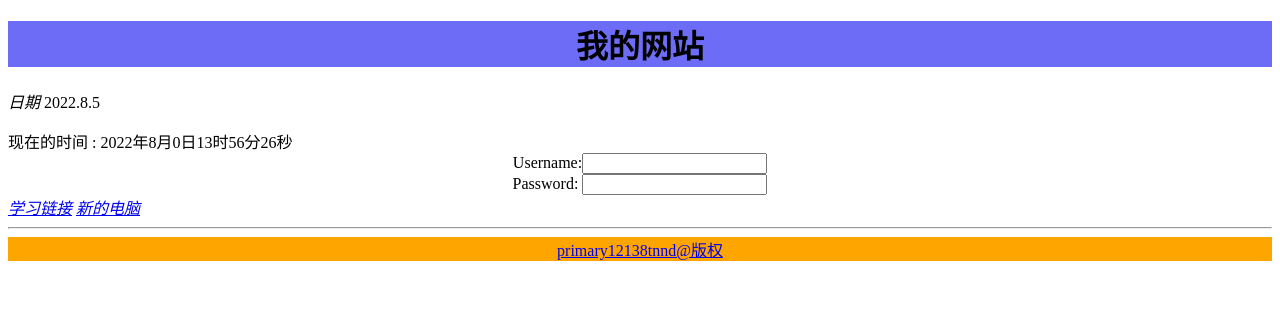
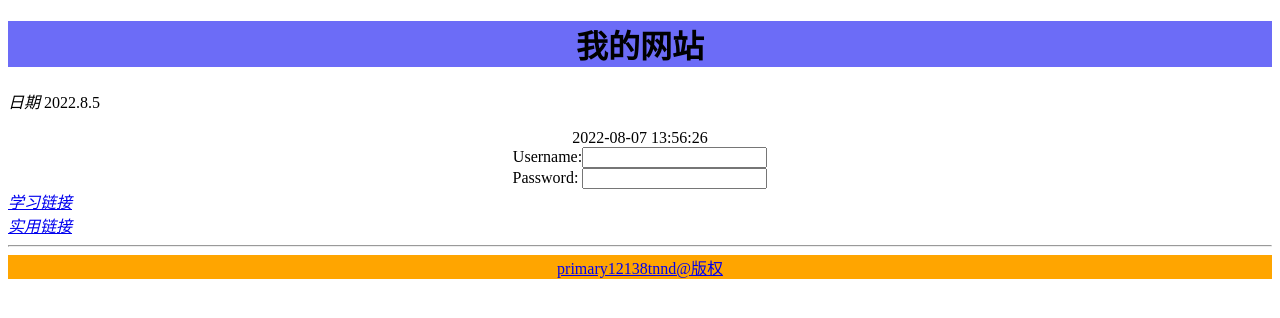
Before and after one commit to primary12138tnnd/personal-web, a plain HTML site: page index.html in a window 1280 px wide. Drawn offline with Linux system fonts and the light colour scheme.

Commit message:
Update index.html

```diff
--- a/index.html
+++ b/index.html
@@ -9,21 +9,23 @@
             <p><i>日期</i> 2022.8.5</p>
             <div id="div1"></div>
             <script>
-                function time() {
-                    var date = new Date();
-                    var year = date.getFullYear();
-                    var month = date.getMonth() + 1;
-                    var day = date.getDay();
-                    var hour = date.getHours();
-                    var minutes = date.getMinutes();
-                    var seconds = date.getSeconds();
-                    var str = "现在的时间 : "
-                    + year + "年" + month + "月" + day + "日" + hour + "时" + minutes + "分" + seconds + "秒";
-                    var div1 = document.getElementById("div1");
-                    div1.innerHTML = str;
-                }
-                setInterval(time, 1000);
-            </script>
+                Date.prototype.format = function (fmt) {
+                var o = {
+                    "y+": this.getFullYear, //年
+                    "M+": this.getMonth() + 1, //月份
+                    "d+": this.getDate(), //日
+                    "h+": this.getHours(), //小时
+                    "m+": this.getMinutes(), //分
+                    "s+": this.getSeconds() //秒
+                };
+                  if (/(y+)/.test(fmt)) fmt = fmt.replace(RegExp.$1, (this.getFullYear() + "").substr(4 - RegExp.$1.length));
+                    for (var k in o)
+                        if (new RegExp("(" + k + ")").test(fmt)) fmt = fmt.replace(RegExp.$1, (RegExp.$1.length == 1) ? (o[k]) : (("00" + o[k]).substr(("" + o[k]).length)));
+                    return fmt;
+            }
+                    setInterval("document.getElementById('dateTime').innerHTML = (new Date()).format('yyyy-MM-dd hh:mm:ss');", 1000);
+                </script>
+                <div id="dateTime" style="text-align:center"></div>
             <div style="text-align:center">
             <form action="">
                 Username:<input type="text" name="user"><br>
@@ -31,8 +33,8 @@
             </form>
             </div>
             <a href="https://www.runoob.com/html"><i>学习链接</i></a>
-            <a href="https://primary12138tnnd.github.io/personal-web/Newcomputer.html
-"><i>新的电脑</i></a>
+            <br>
+            <a href="https://primary12138tnnd.github.io/personal-web/Newcomputer.html"><i>实用链接</i></a>
             <hr>
             <div id="footer" style="background-color:#FFA500;clear:both;text-align:center;">
             <a href="https://github.com/primary12138tnnd?tab=repositories">primary12138tnnd@版权</a>
```
